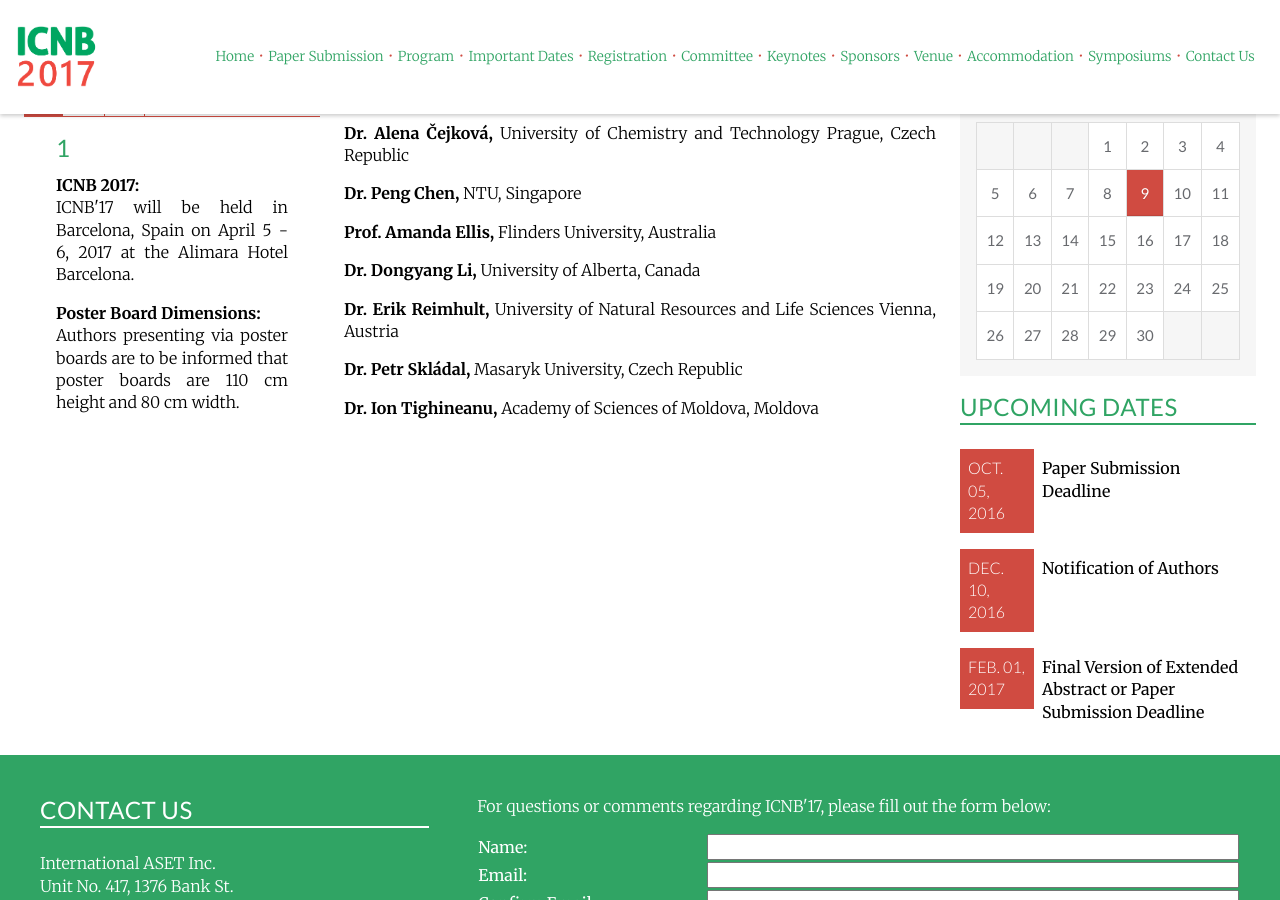
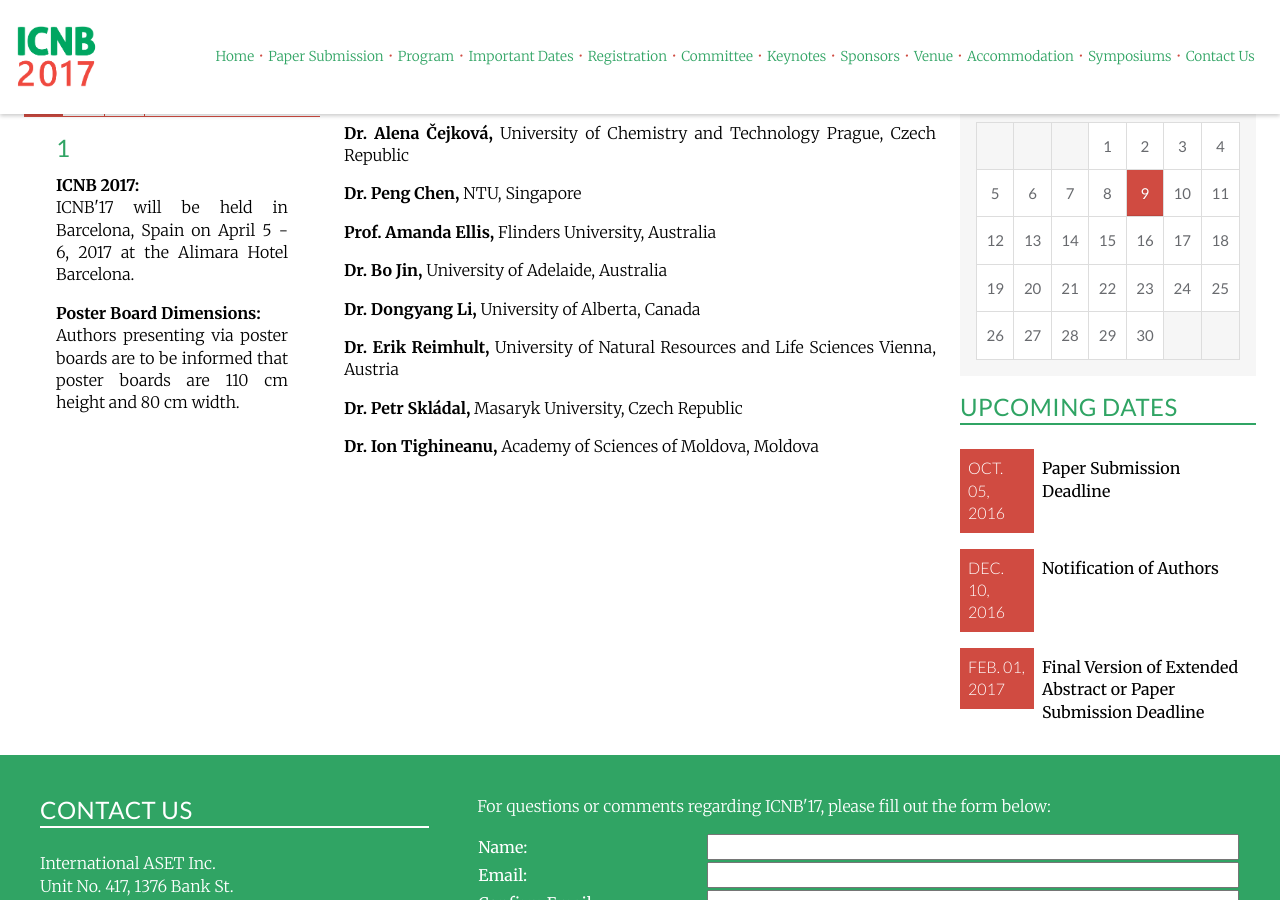
Before and after one commit to intaset/nbconference, a Jekyll site: the page built from committee.html, in a window 1280 px wide and 900 px high, scrolled down 515 px. Built offline with Jekyll 4.4.1, drawn with Linux system fonts in a browser that asks for light colours; nearby versions of some CDN libraries; Markdown is read by kramdown in place of the engine named in the settings; comment, search, counter and statistics services are not loaded.

Commit message:
updated sc

```diff
--- a/committee.html
+++ b/committee.html
@@ -12,14 +12,12 @@ keyword: nanobio sensors, self-assembly, nanobiomechanics, nanobiomedicine, drug
     <p class="bold">Scientific Committee Members:</p><br>
 
     <p class="body"><b>Dr. Alena Čejková,</b> University of Chemistry and Technology Prague, Czech Republic</p>
-    <!-- <p class="body"><b>Dr. C. Charitidis,</b> National Technical University of Athens, Greece</p> -->
     <p class="body"><b>Dr. Peng Chen,</b> NTU, Singapore</p>
     <p class="body"><b>Prof. Amanda Ellis,</b> Flinders University, Australia</p>
-    <!-- <p class="body"><b>Dr. Zafer Evis,</b> Middle East Technical University, Turkey</p> -->
+    <p class="body"><b>Dr. Bo Jin,</b> University of Adelaide, Australia</p>
     <p class="body"><b>Dr. Dongyang Li,</b> University of Alberta, Canada</p>
     <p class="body"><b>Dr. Erik Reimhult,</b> University of Natural Resources and Life Sciences Vienna, Austria</p>
     <p class="body"><b>Dr. Petr Skládal,</b> Masaryk University, Czech Republic</p>
-    <!-- <p class="body"><b>Dr. Roderick Slavcev,</b> University of Waterloo, Canada</p> -->
     <p class="body"><b>Dr. Ion Tighineanu,</b> Academy of Sciences of Moldova, Moldova</p>
   </div>
   </div>
```
Also changed, not shown: 1 other file.
